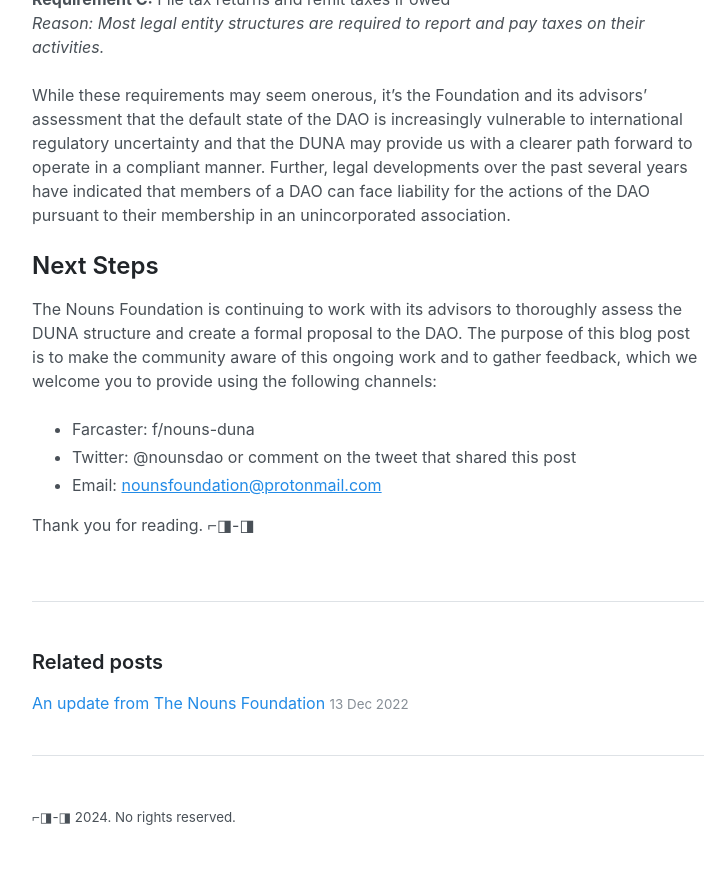
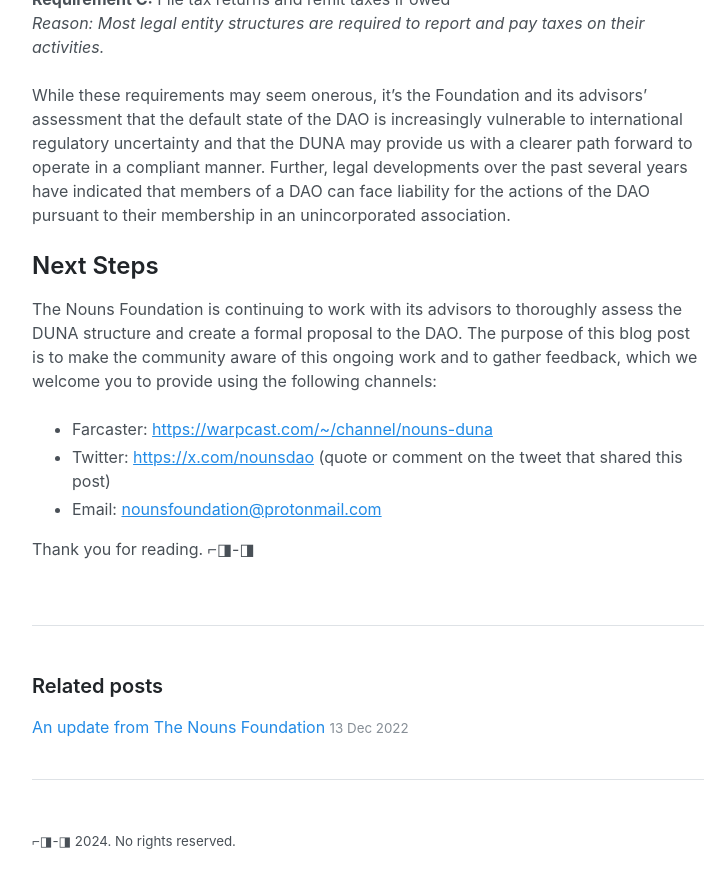
Before and after one commit to nounsDAO/foundation-blog, a Jekyll site: the page built from _posts/2024-09-06-duna.md, in a window 1280 px wide and 900 px high, scrolled down 1752 px. Shown: the top 888 px of the window, without its empty margins (272-1000 px from the left). Built offline with Jekyll 4.4.1, drawn with Linux system fonts in a browser that asks for light colours.

Commit message:
added feedback links

```diff
--- a/_posts/2024-09-06-duna.md
+++ b/_posts/2024-09-06-duna.md
@@ -40,8 +40,8 @@ While these requirements may seem onerous, it's the Foundation and its advisors'
 
 The Nouns Foundation is continuing to work with its advisors to thoroughly assess the DUNA structure and create a formal proposal to the DAO. The purpose of this blog post is to make the community aware of this ongoing work and to gather feedback, which we welcome you to provide using the following channels:
 
-- Farcaster: f/nouns-duna
-- Twitter: @nounsdao or comment on the tweet that shared this post
+- Farcaster: <a href="https://warpcast.com/~/channel/nouns-duna">https://warpcast.com/~/channel/nouns-duna</a>
+- Twitter: <a href="https://x.com/nounsdao">https://x.com/nounsdao</a> (quote or comment on the tweet that shared this post)
 - Email: <a href="mailto:nounsfoundation@protonmail.com">nounsfoundation@protonmail.com</a>
 
 Thank you for reading. ⌐◨-◨
```
Also changed, not shown: 8 other files.
